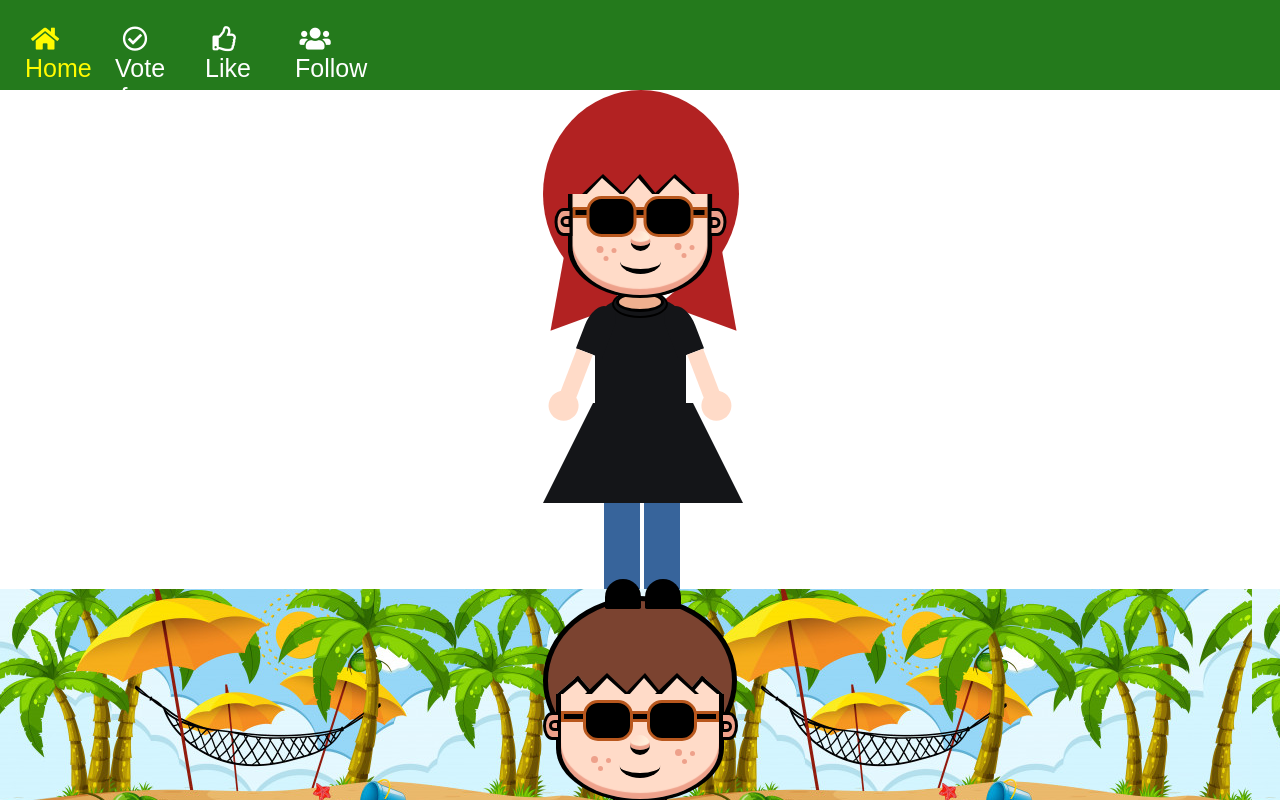
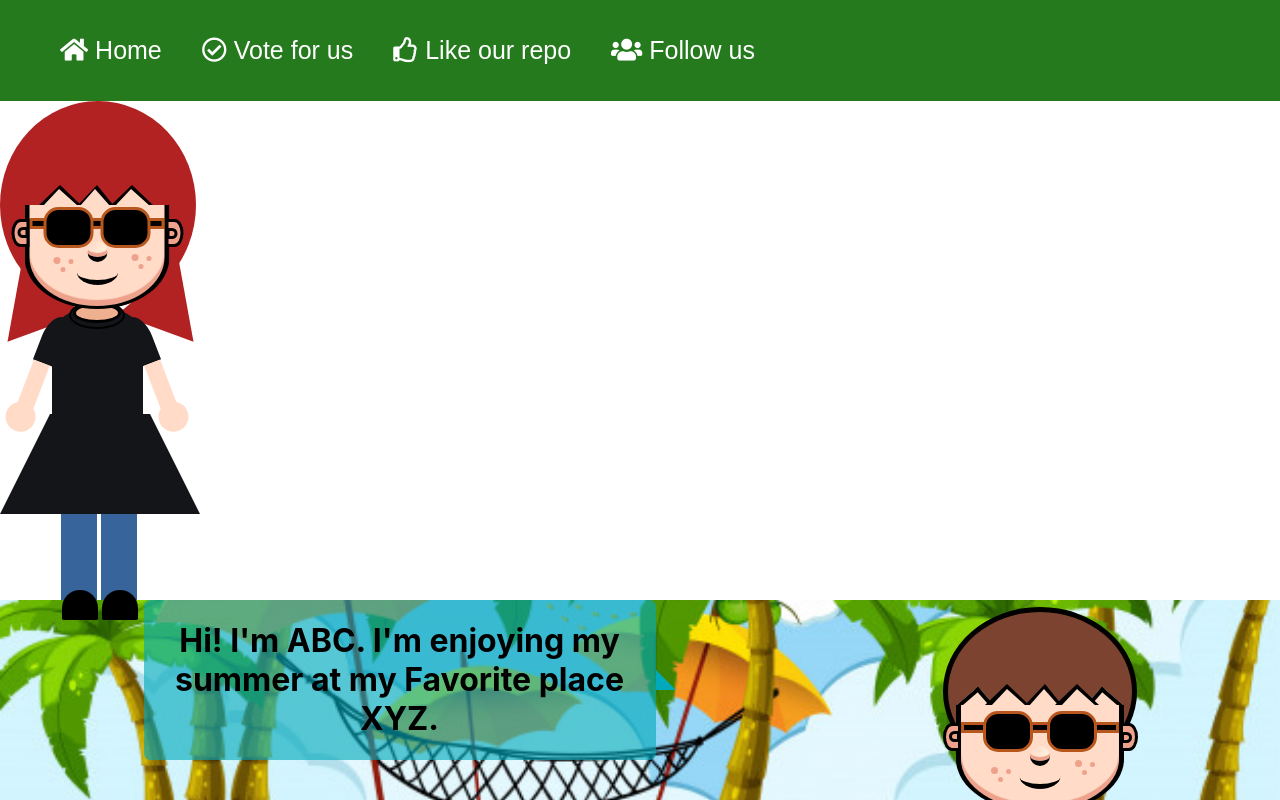
Before and after one commit to Hackbit/reactriot2019-coding-army, a React (Create React App) app: page / in a window 1280 px wide. Shown: the top 800 px of the page. Built offline with nearby package versions, Linux system fonts and the light colour scheme.

Commit message:
wip- css of output

```diff
--- /dev/null
+++ b/src/components/Bubble.css
@@ -0,0 +1,22 @@
+.speech-bubble {
+	position: relative;
+	background: #00aabb9e;
+    border-radius: .4em;
+    width: 40%;
+    height: fit-content;
+}
+
+.speech-bubble:after {
+	content: '';
+	position: absolute;
+	right: 0;
+	top: 50%;
+	width: 0;
+	height: 0;
+	border: 20px solid transparent;
+	border-left-color: #00aabb;
+	border-right: 0;
+	border-bottom: 0;
+	margin-top: -10px;
+	margin-right: -20px;
+}
--- /dev/null
+++ b/src/components/Bubble.jsx
@@ -0,0 +1,14 @@
+import './Bubble.css'
+
+import React from 'react'
+
+const name = "ABC";
+const place = "XYZ";
+
+export default function Bubble() {
+  return (
+    <div className="speech-bubble">
+      <h1>Hi! I'm {name}. I'm enjoying my summer at my Favorite place {place}. </h1>
+    </div>
+  )
+}
--- a/src/components/FemaleCartoon.css
+++ b/src/components/FemaleCartoon.css
@@ -1,43 +1,11 @@
 :root{
   --shirt: #141518;
 }
-ul{
-  margin: 0;
-  padding: 0;
-  display: flex;
-  list-style-type: none;
-}
 
-ul li{
-  margin: 5px;
-  padding: 0;
-  height: 40px;
-  width: 40px;
-  border-radius: 4px;
-  cursor: pointer;
-}
-li#green{
-  background-color: green;
-}
-li#red{
-  background-color: red;
-}
-li#purple{
-  background-color: purple;
-}
-li#brown{
-  background-color: brown;
-}
-li#blue{
-  background-color: blue;
-}
-li#violet{
-  background-color: violet;
-}
 .girl {
   position: relative;
   width: 194px;
-  margin: 0 auto;
+  margin: 0;
 }
 .girl .head {
   height: 210px;
--- a/src/components/MaleCartoon.css
+++ b/src/components/MaleCartoon.css
@@ -1,41 +1,8 @@
 
-ul{
-  margin: 0;
-  padding: 0;
-  display: flex;
-  list-style-type: none;
-}
-
-ul li{
-  margin: 5px;
-  padding: 0;
-  height: 40px;
-  width: 40px;
-  border-radius: 4px;
-  cursor: pointer;
-}
-li#green{
-  background-color: green;
-}
-li#red{
-  background-color: red;
-}
-li#purple{
-  background-color: purple;
-}
-li#brown{
-  background-color: brown;
-}
-li#blue{
-  background-color: blue;
-}
-li#violet{
-  background-color: violet;
-}
 .boy {
   position: relative;
   width: 194px;
-  margin: 0 auto;
+  margin: 0;
 }
 .boy .head {
   height: 210px;
--- a/src/components/Output.css
+++ b/src/components/Output.css
@@ -1,6 +1,10 @@
 .output{
   background-image: url('../images/beach.jpg');
   width: 100%;
+  background-repeat: no-repeat;
   display: flex;
   flex-wrap: wrap;
+  background-position: center;
+  background-size: cover;
+  justify-content: space-around;
 }
--- a/src/components/Output.jsx
+++ b/src/components/Output.jsx
@@ -1,10 +1,12 @@
 import React from 'react'
 import MaleCartoon from './MaleCartoon';
+import Bubble from './Bubble';
 import './Output.css';
 
 export default function Output() {
   return (
     <div className="output">
+      <Bubble />
       <MaleCartoon />
     </div>
   )
```
